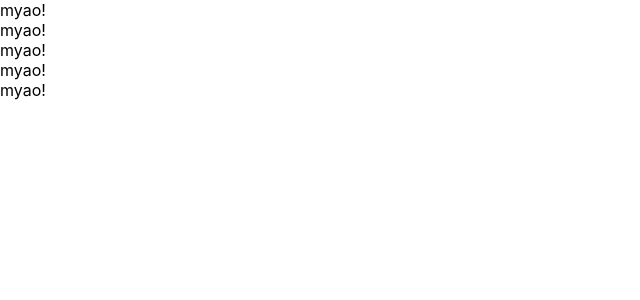
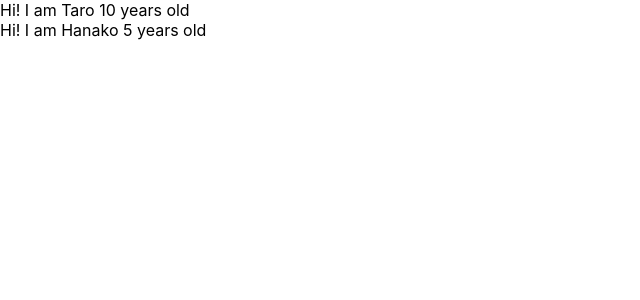
Before and after one commit to yukwrk/react-practice, a React (Create React App) app in the folder react-app/: page / in a window 1280 px wide. Shown: the top 300 px of the page, without its empty margins (0-640 px from the left). Built offline with nearby package versions, Linux system fonts and the light colour scheme.

Commit message:
learn props of component

```diff
--- a/react-app/src/App.js
+++ b/react-app/src/App.js
@@ -1,30 +1,26 @@
 import React from 'react';
 
-// class App extends Component {
-//   render() {
-//     return(
-//       <React.Fragment>
-//         <label htmlFor="bar">bar</label>
-//         <input type="text" onClick={() => {console.log("Im clicked.")}} />
-//       </React.Fragment>
-//     )
-//   }
-// }
+const App = () => {
 
-const Cat = () => {
-  return <div>myao!</div>;
-}
+  const profiles = [
+    {name: "Taro", age: 10},
+    {name: "Hanako", age: 5}
+  ]
 
-const App = () => {
   return(
     <div>
-      <Cat />
-      <Cat />
-      <Cat />
-      <Cat />
-      <Cat />
+      {
+        profiles.map((profile, index) => {
+          return <User name={profile.name} age={profile.age} />
+        })
+      }
     </div>
   )
 }
 
+const User = (props) => {
+return <div>Hi! I am {props.name} {props.age} years old</div>;
+}
+
+
 export default App;
```
